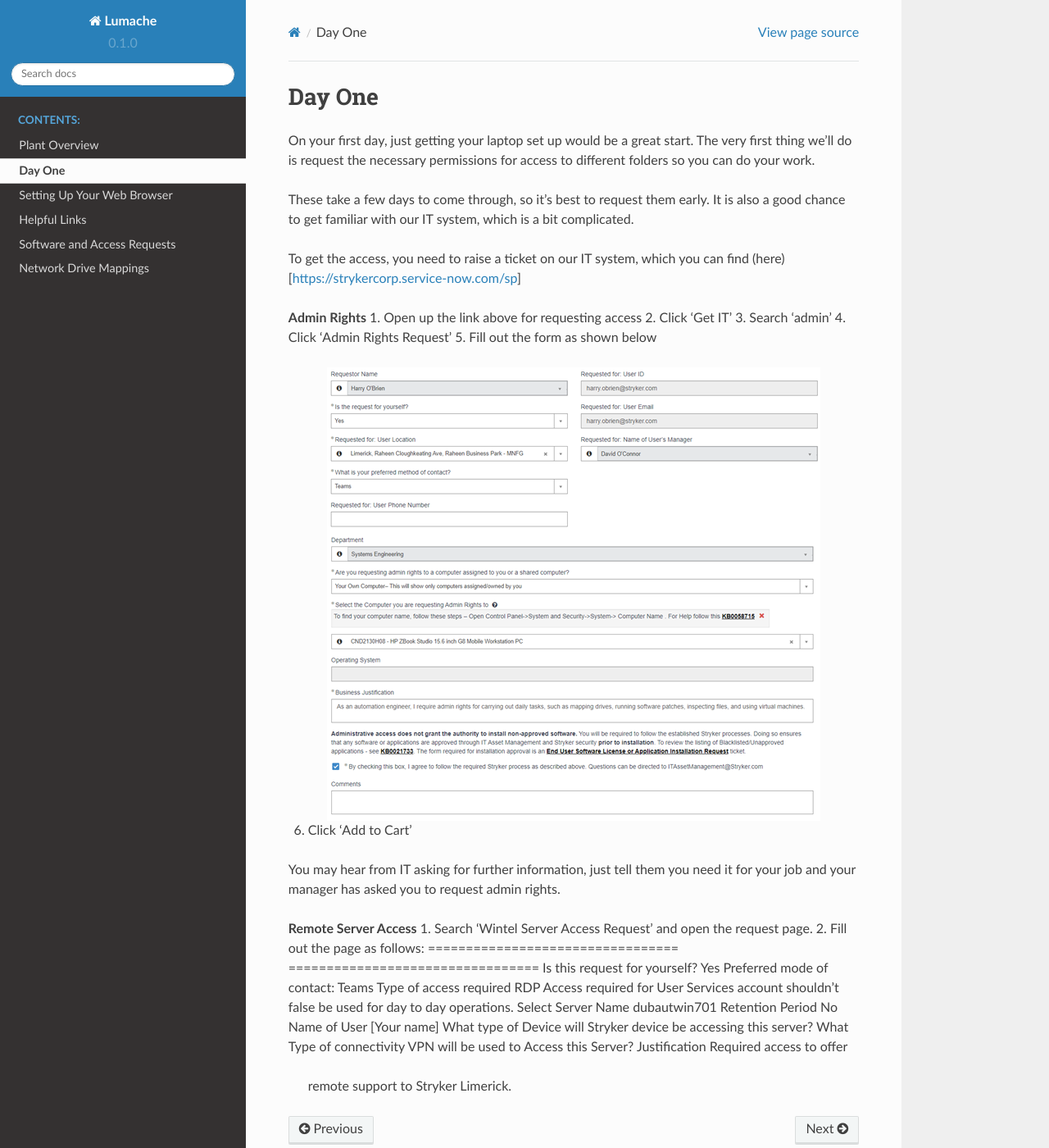
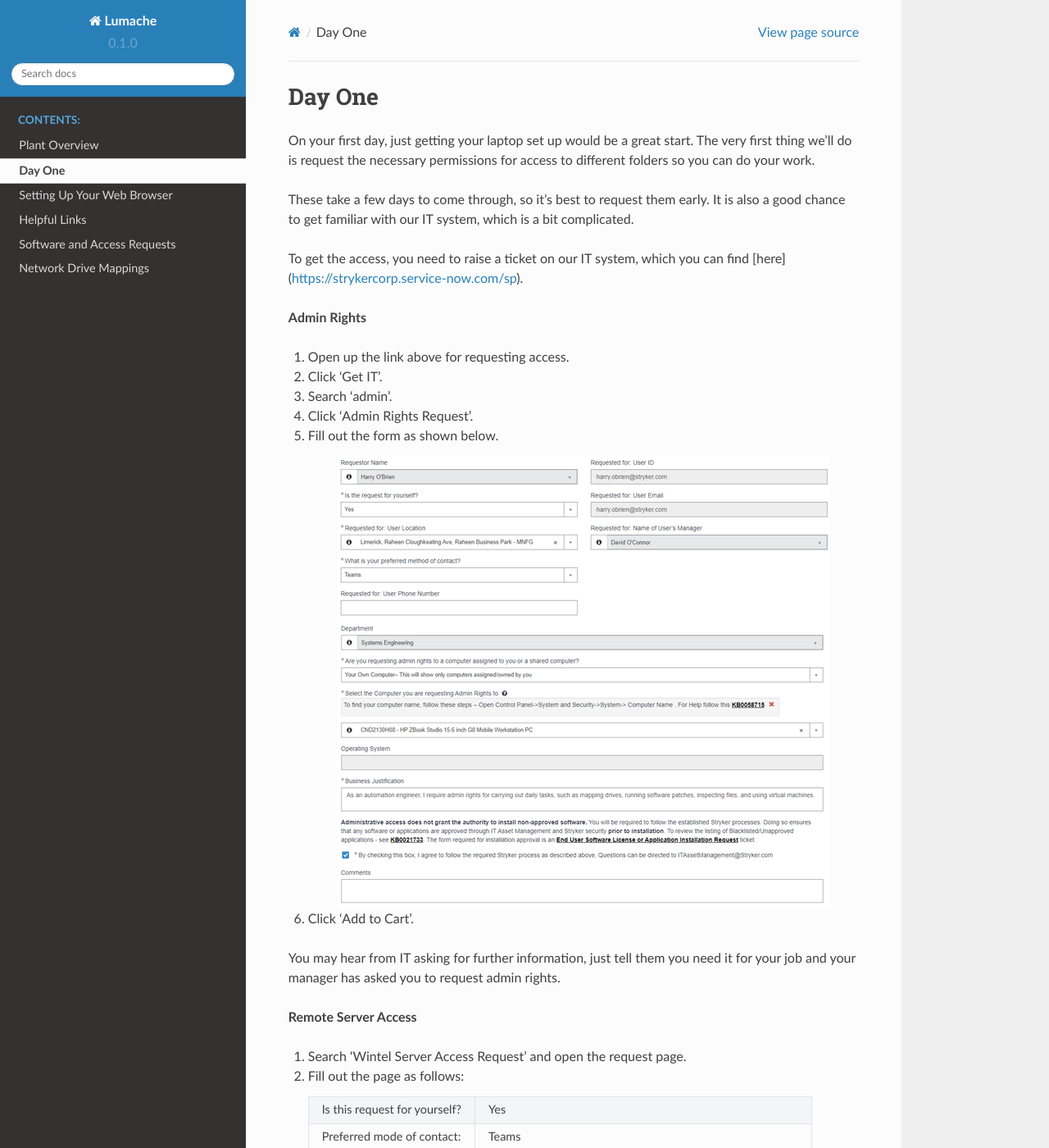
Before and after one commit to harryob2/automation-docs, a Sphinx documentation site: the page built from docs/source/day_one.rst, in a window 1280 px wide and 1400 px high. Shown: the whole window at 82% size. Built offline with Sphinx 7.4.7 and the Read the Docs theme 2.0.0, drawn with Linux system fonts in a browser that asks for light colours; pages that are not in the unit, such as notebooks, are missing from menus; some of the changed text lies outside the part shown.

```diff
--- a/docs/source/day_one.rst
+++ b/docs/source/day_one.rst
@@ -1,55 +1,59 @@
 Day One
 =================================================
+
 On your first day, just getting your laptop set up would be a great start. The very first thing we'll do is request the necessary permissions for access to different folders so you can do your work.
 
 These take a few days to come through, so it's best to request them early. It is also a good chance to get familiar with our IT system, which is a bit complicated.
 
-To get the access, you need to raise a ticket on our IT system, which you can find (here)[https://strykercorp.service-now.com/sp]
+To get the access, you need to raise a ticket on our IT system, which you can find [here](https://strykercorp.service-now.com/sp).
 
 **Admin Rights**
-1.	Open up the link above for requesting access
-2.	Click ‘Get IT’
-3.	Search ‘admin’
-4.	Click ‘Admin Rights Request’
-5.	Fill out the form as shown below
 
-.. image:: ./images/admin-rights-1.png
-   :align: center
+#. Open up the link above for requesting access.
+#. Click ‘Get IT’.
+#. Search ‘admin’.
+#. Click ‘Admin Rights Request’.
+#. Fill out the form as shown below.
 
-.. image:: ./images/admin-rights-2.png
-   :align: center
+   .. image:: ./images/admin-rights-1.png
+      :align: center
 
-6. Click 'Add to Cart'
+   .. image:: ./images/admin-rights-2.png
+      :align: center
+
+#. Click 'Add to Cart'.
 
 You may hear from IT asking for further information, just tell them you need it for your job and your manager has asked you to request admin rights.
 
 
 **Remote Server Access**
-1. Search 'Wintel Server Access Request' and open the request page.
-2. Fill out the page as follows:
-=================================  =================================
-Is this request for yourself?      Yes
-Preferred mode of contact:         Teams
-Type of access required            RDP
-Access required for                User
-Services account shouldn't         false
-be used for day to day
-operations.
-Select Server Name                 dubautwin701
-Retention Period                   No
-Name of User                       [Your name]
-What type of Device will           Stryker device
-be accessing this server?
-What Type of connectivity          VPN
-will be used to Access this
-Server?
-Justification                      Required access to offer
-                                   remote support to Stryker
-                                   Limerick.
-=================================  =================================
 
-.. image:: ./images/wintel-server-access-request.png
-   :align: center
+#. Search 'Wintel Server Access Request' and open the request page.
+#. Fill out the page as follows:
 
-3. Click add to Cart
-4. Do the same again with dubautwin702 and dubautwin703
+   =================================  =================================
+   Is this request for yourself?      Yes
+   Preferred mode of contact:         Teams
+   Type of access required            RDP
+   Access required for                User
+   Services account shouldn't         false
+   be used for day to day
+   operations.
+   Select Server Name                 dubautwin701
+   Retention Period                   No
+   Name of User                       [Your name]
+   What type of Device will           Stryker device
+   be accessing this server?
+   What Type of connectivity          VPN
+   will be used to Access this
+   Server?
+   Justification                      Required access to offer
+                                      remote support to Stryker
+                                      Limerick.
+   =================================  =================================
+
+   .. image:: ./images/wintel-server-access-request.png
+      :align: center
+
+#. Click add to Cart.
+#. Do the same again with dubautwin702 and dubautwin703.
--- a/docs/source/index.rst
+++ b/docs/source/index.rst
@@ -22,6 +22,7 @@ Welcome to the Automation and Digitisation team at Stryker! This guide is design
 Sections Overview
 -----------------
 - **Plant Overview**: A brief overview of our factory.
+- **Day One**: First steps for getting set up.
 - **Setting Up Your Web Browser**: Instructions on how to set up and customize your web browser for optimal use.
 - **Helpful Links**: A collection of essential links for compliance training, software requests, and HR inquiries.
 - **Software and Access Requests**: Guidelines on how to request necessary software and access permissions.
```
